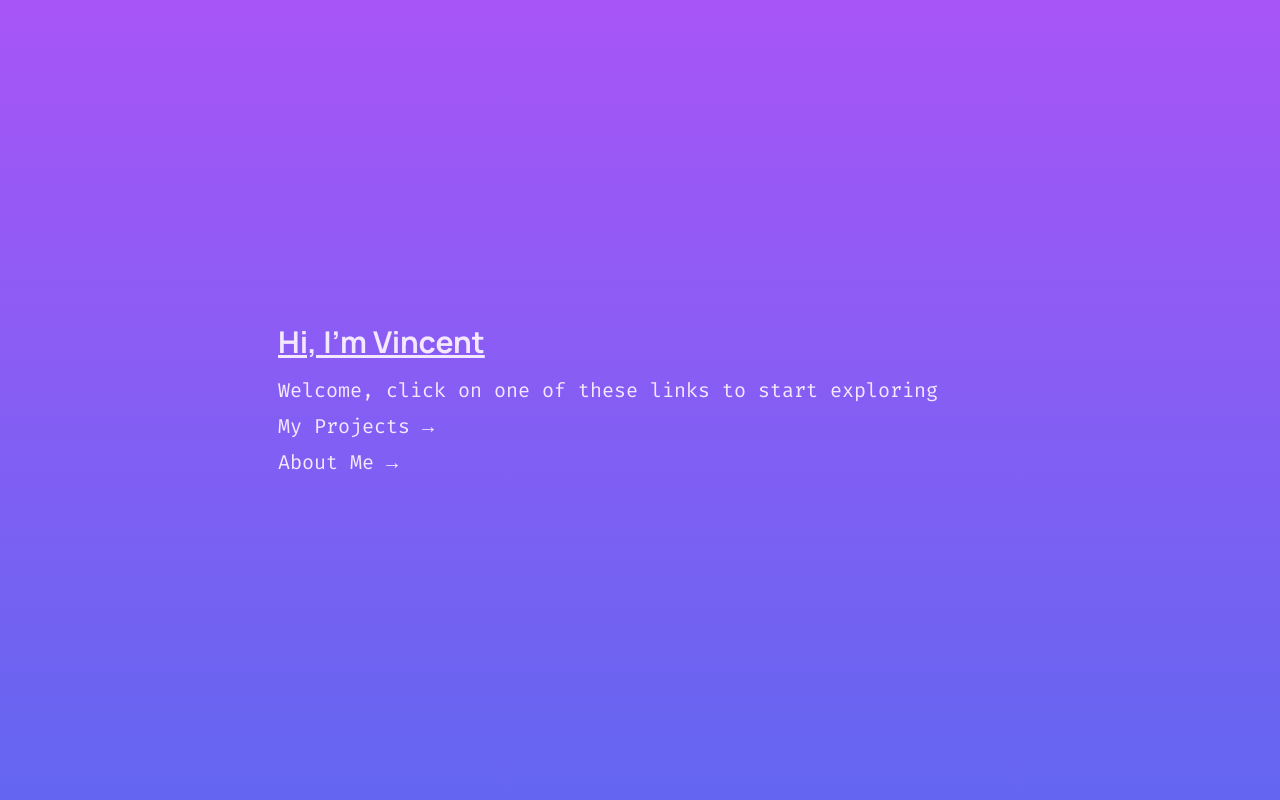
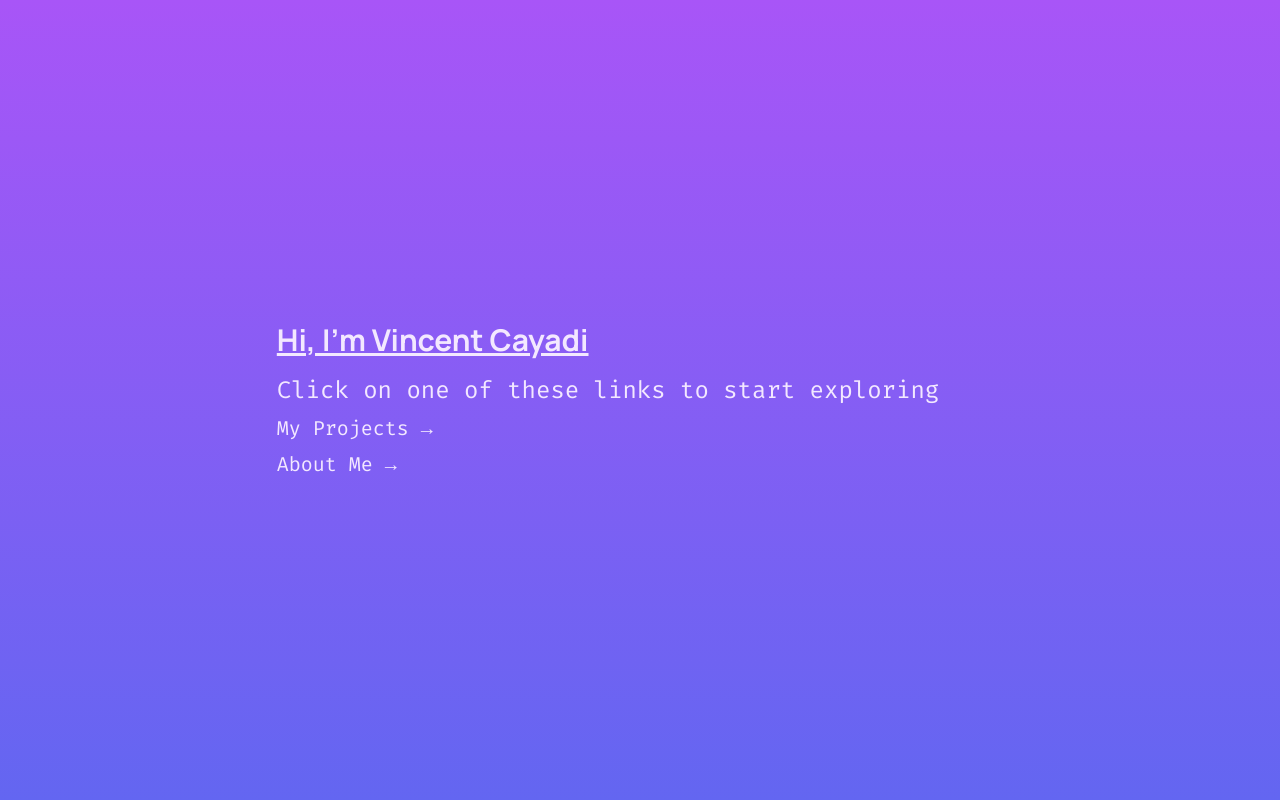
Before and after one commit to vincentcayadi/satoriarw, a Next.js app: page / in a window 1280 px wide. Shown: the top 800 px of the page. Built offline with nearby package versions, Linux system fonts and the light colour scheme.

Commit message:
Cleaned Up Landing Section

```diff
--- a/components/Layout.js
+++ b/components/Layout.js
@@ -19,7 +19,7 @@ const Layout = ({ children }) => {
             rel="stylesheet"
           />
         </Head>
-        <main className="subpixel-antialiased select-none font-manrope">
+        <main className="subpixel-antialiased align-middle select-none font-manrope">
           {children}
         </main>
       </div>
--- a/pages/index.js
+++ b/pages/index.js
@@ -11,11 +11,11 @@ export default function Home() {
         <div className="w-3/4 mx-auto sm:w-max">
           <div className="inline-block sm:mr-16 ">
             <h1 className="text-2xl font-bold text-purple-100 underline sm:text-3xl underline-offset-2">
-              Hi, I&apos;m Vincent
+              Hi, I&apos;m Vincent Cayadi
             </h1>
             <div className="mt-4">
-              <p className="text-purple-100 text-l sm:text-xl font-firacode">
-                Welcome, click on one of these links to start exploring
+              <p className="text-xl text-purple-100 sm:text-2xl font-firacode">
+                Click on one of these links to start exploring
               </p>
               <p className="mt-2 text-purple-100 duration-300 text-l sm:text-xl sm:hover:translate-x-2 font-firacode">
                 <Link href="#projects">
@@ -53,19 +53,19 @@ export default function Home() {
           <div className="grid grid-cols-5 gap-2 text-center">
             <div className="col-span-3 px-4 py-2 bg-white rounded-md">
               Robocup Junior Soccer
-              <p className="text-sm text-left text-gray-400 align-middle">
+              <p className="text-sm text-left text-gray-400">
                 Autodesk AutoCAD, Autodesk Fusion 360, Altium Designer
               </p>
             </div>
             <div className="col-span-2 px-4 py-2 bg-white rounded-md">
               BlockVault
-              <p className="text-sm text-left text-gray-400 align-middle">
+              <p className="text-sm text-left text-gray-400 ">
                 React, TailWindCSS, Moralis
               </p>
             </div>
             <div className="col-span-2 px-4 py-2 bg-white rounded-md">
               Blog
-              <p className="text-sm text-left text-gray-400 align-middle">
+              <p className="text-sm text-left text-gray-400 ">
                 NextJS, TailWindCSS
               </p>
             </div>
@@ -87,7 +87,7 @@ export default function Home() {
                   className="p-1 duration-500 border-b-2 border-transparent hover:border-b-2 sm:hover:border-gray-200"
                 >
                   <FaInstagram />
-                  <a className="inline p-2 text-base align-middle sm:text-l md:text-xl">
+                  <a className="inline p-2 text-base sm:text-l md:text-xl">
                     Follow Me On Insta
                   </a>
                 </div>
@@ -98,7 +98,7 @@ export default function Home() {
                   className="p-1 duration-500 border-b-2 border-transparent hover:border-b-2 sm:hover:border-gray-200"
                 >
                   <FiGithub />
-                  <a className="inline p-2 text-base align-middle sm:text-l md:text-xl ">
+                  <a className="inline p-2 text-base sm:text-l md:text-xl ">
                     View My Github Page
                   </a>
                 </div>
@@ -109,7 +109,7 @@ export default function Home() {
                   className="p-1 duration-500 border-b-2 border-transparent hover:border-b-2 sm:hover:border-gray-200"
                 >
                   <SiDiscord />
-                  <a className="inline p-2 text-base align-middle sm:text-l md:text-xl">
+                  <a className="inline p-2 text-base sm:text-l md:text-xl">
                     Chat On Discord
                   </a>
                 </div>
@@ -120,7 +120,7 @@ export default function Home() {
                   className="p-1 duration-500 border-b-2 border-transparent hover:border-b-2 sm:hover:border-gray-200"
                 >
                   <FiCoffee />
-                  <a className="inline p-2 text-base align-middle sm:text-l md:text-xl">
+                  <a className="inline p-2 text-base sm:text-l md:text-xl">
                     Support Me on Kofi
                   </a>
                 </div>
@@ -153,7 +153,7 @@ export default function Home() {
                 ></textarea>
                 <div className="grid w-full place-content-end">
                   <button className="px-4 py-2 my-2 duration-300 bg-gray-300 border border-gray-300 rounded-md hover:bg-transparent">
-                    <a className="align-middle text-l">Send</a>
+                    <a className=" text-l">Send</a>
                   </button>
                 </div>
               </form>
```
